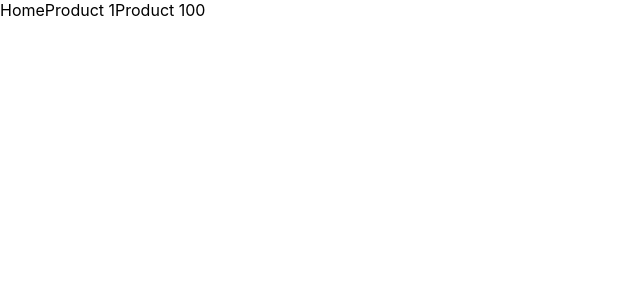
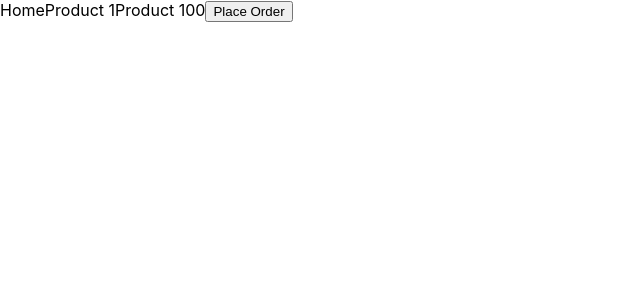
Before and after one commit to SalehMajeed/Course--Next.js-Tutorial-for-Beginners, a Next.js app: page /product in a window 1280 px wide. Shown: the top 300 px of the page, without its empty margins (0-640 px from the left). Built offline with nearby package versions, Linux system fonts and the light colour scheme.

Commit message:
navigator

```diff
--- a/pages/product/index.js
+++ b/pages/product/index.js
@@ -1,6 +1,12 @@
 import Link from "next/link";
+import { useRouter } from "next/router";
 
 function ProductList({ initialPage = 100 }) {
+  const router = useRouter();
+  const handleClick = () => {
+    console.log("done");
+    router.push("/");
+  };
   return (
     <>
       <Link href="/">
@@ -14,6 +20,7 @@
       <Link href={`product/${initialPage}`}>
         <a>Product 100</a>
       </Link>
+      <button onClick={handleClick}>Place Order</button>
     </>
   );
 }
```
